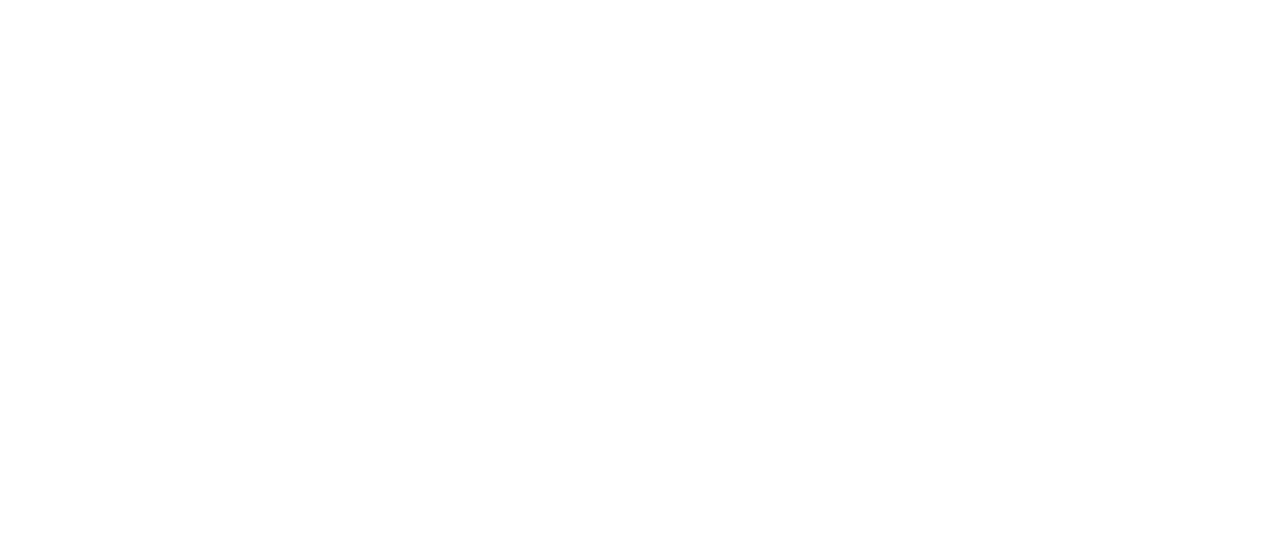
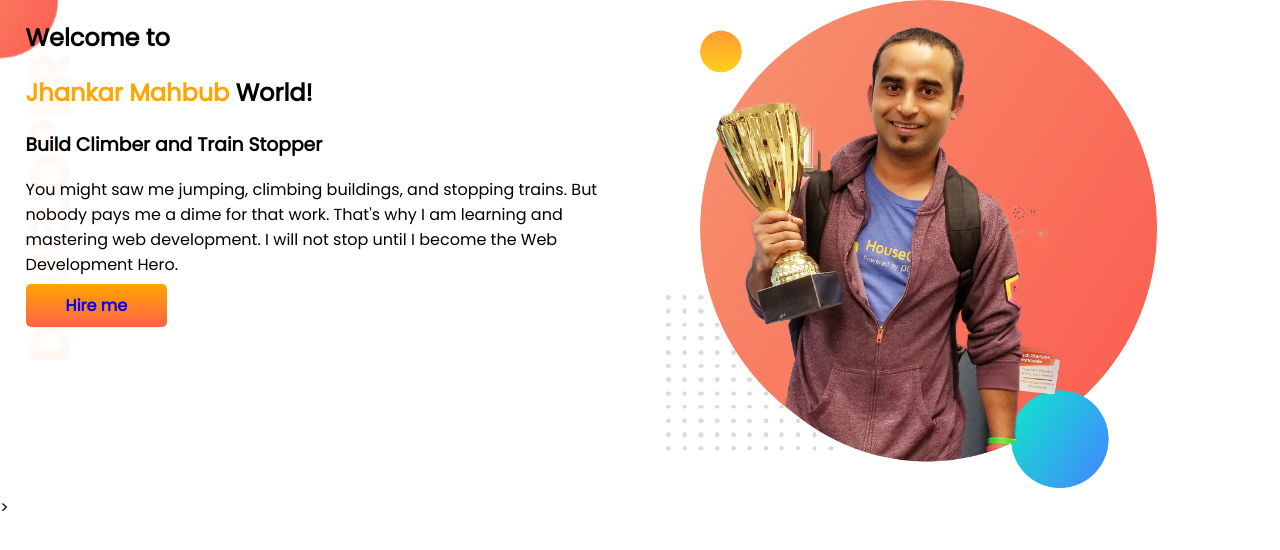
Before and after one commit to MridulChandraNath/developer-portfolio-revision, a plain HTML site: page index.html in a window 1280 px wide. Drawn offline with Linux system fonts and the light colour scheme.

Commit message:
First section added successfuly

```diff
--- a/index.html
+++ b/index.html
@@ -6,8 +6,26 @@
     <meta name="viewport" content="width=device-width, initial-scale=1.0">
     <title>Mridul Chandra Nath Website</title>
     <link rel="stylesheet" href="style.css">
+    <link rel="preconnect" href="https://fonts.googleapis.com">
+    <link rel="preconnect" href="https://fonts.gstatic.com" crossorigin>
+    <link href="https://fonts.googleapis.com/css2?family=Poppins:wght@300;400&display=swap" rel="stylesheet">
 </head>
 <body>
+    <section class="top-banner">
+        <div class="half-width">
+            <h1>Welcome to </h1>
+            <h1><span class="orange-color">Jhankar Mahbub</span> World!</h1>
+
+            <h3>Build Climber and Train Stopper</h3>
+            <p>You might saw me jumping, climbing buildings, and stopping trains. But nobody pays me a dime for that work. That's why I am learning and mastering web development.
+                I will not stop until I become the Web Development Hero.</p>
+                <a class="link-button" href="https://www.youtube.com/watch?v=Ne6kLuAaWzI&list=RDNe6kLuAaWzI&start" target="_blank">Hire me</a>
+        </div>
+        <div class="half-width">
+            <img src="images/jhankar.png" alt="">
+        </div>
+    </section>>
+
 
 </body>
 </html>
--- a/style.css
+++ b/style.css
@@ -0,0 +1,32 @@
+body{
+    font-family: 'Poppins', sans-serif;
+    margin: 0;
+}
+section{
+    display: flex;
+}
+h1{
+
+}
+.orange-color{
+    color: orange;
+}
+.half-width{
+    width: 50%;
+    padding-left: 2%;
+}
+.half-width img{
+    width: 80%;
+}
+.link-button{
+    text-decoration: none;
+    background-image: linear-gradient(orange,tomato);
+    padding: 10px 40px ;
+    border-radius: 5px;
+    font-weight: 700;
+}
+.top-banner{
+    background-image: url(images/top-banner.png);
+    background-repeat: no-repeat;
+
+}
```
Also changed, not shown: images/dream-bg.png (added), images/exp-bg.png (added), images/jhankar.png (added), images/jhankar2.png (added), images/my-bg.png (added), images/my-bg2.png (added), images/top-banner.png (added), 7 other files.
